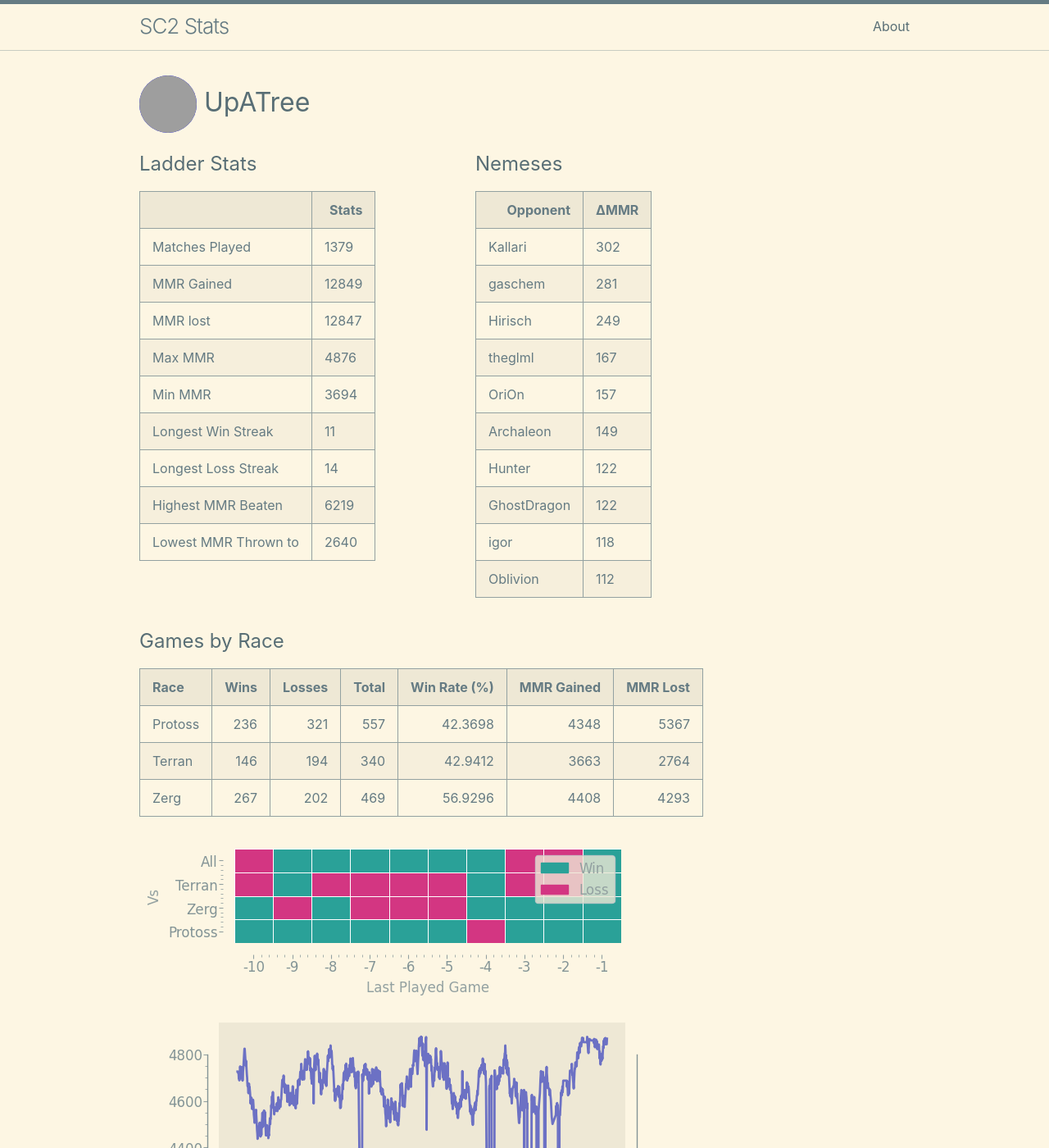
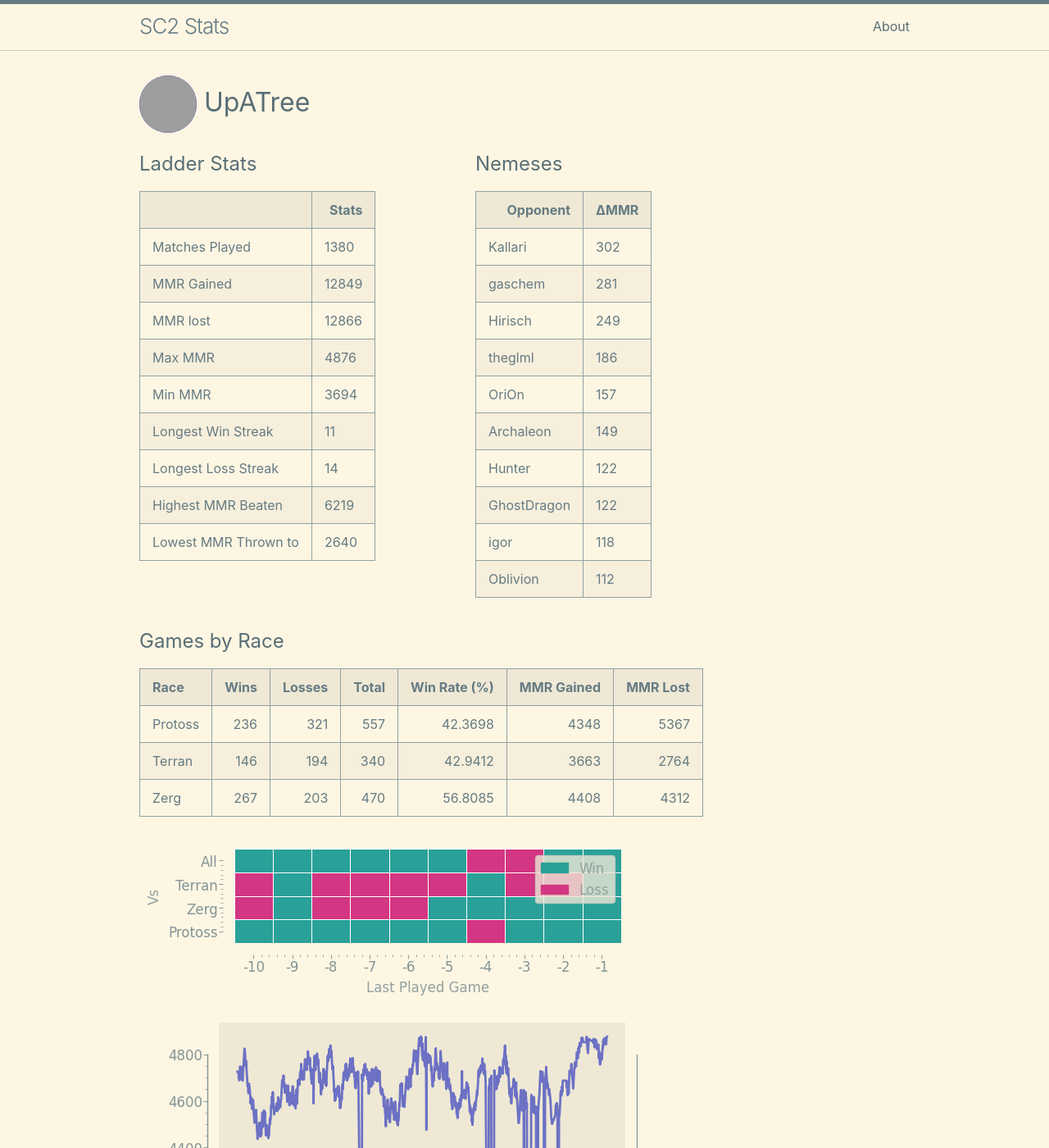
Before and after one commit to kylermurphy/UpATree, a Jekyll site: the page built from docs/index.md, in a window 1280 px wide and 1400 px high. Shown: the whole window at 82% size. Built offline with Jekyll 4.4.1, drawn with Linux system fonts in a browser that asks for light colours; grey boxes are pictures that could not be loaded.

Commit message:
running on push

```diff
--- a/docs/index.md
+++ b/docs/index.md
@@ -18,7 +18,7 @@ layout: home
   <tbody>
     <tr>
       <td>Matches Played</td>
-      <td>1379</td>
+      <td>1380</td>
     </tr>
     <tr>
       <td>MMR Gained</td>
@@ -26,7 +26,7 @@ layout: home
     </tr>
     <tr>
       <td>MMR lost</td>
-      <td>12847</td>
+      <td>12866</td>
     </tr>
     <tr>
       <td>Max MMR</td>
@@ -79,7 +79,7 @@ layout: home
     </tr>
     <tr>
       <td>theglml</td>
-      <td>167</td>
+      <td>186</td>
     </tr>
     <tr>
       <td>OriOn</td>
@@ -116,7 +116,7 @@ layout: home
 |:--------|-------:|---------:|--------:|---------------:|-------------:|-----------:|
 | Protoss |    236 |      321 |     557 |        42.3698 |         4348 |       5367 |
 | Terran  |    146 |      194 |     340 |        42.9412 |         3663 |       2764 |
-| Zerg    |    267 |      202 |     469 |        56.9296 |         4408 |       4293 |
+| Zerg    |    267 |      203 |     470 |        56.8085 |         4408 |       4312 |
 
 ![Games by Race](./assets/gm_hist.png)
 
--- a/log.txt
+++ b/log.txt
@@ -580,3 +580,4 @@ Writing a log file 2025-03-20 22:48:15.
 Writing a log file 2025-03-20 23:21:48.
 Writing a log file 2025-03-20 23:48:02.
 Writing a log file 2025-03-21 16:29:18.
+Writing a log file 2025-03-21 16:53:08.
```
Also changed, not shown: docs/assets/MMR.png, docs/assets/daily.png, docs/assets/gm_hist.png, docs/assets/r_wrt.png, 1 other file.
